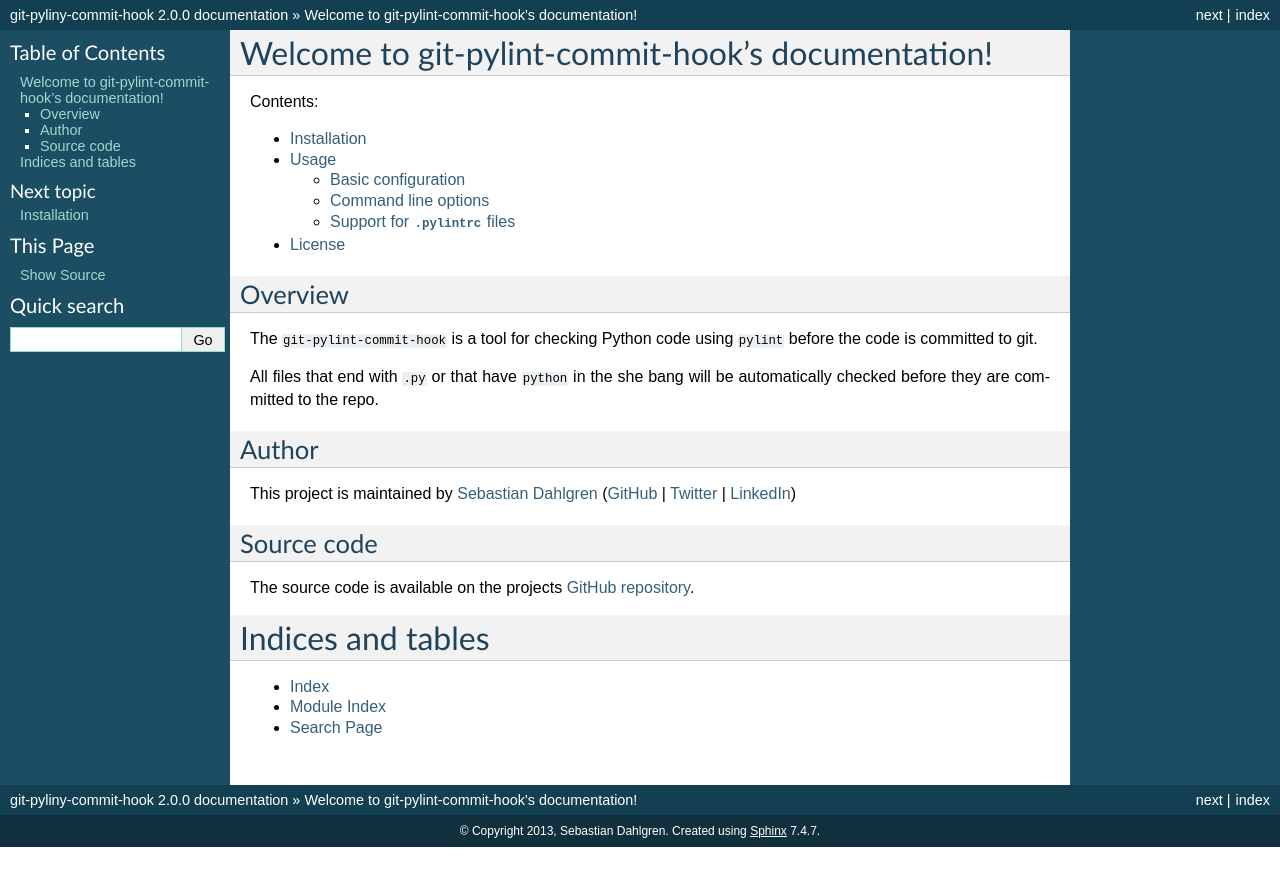
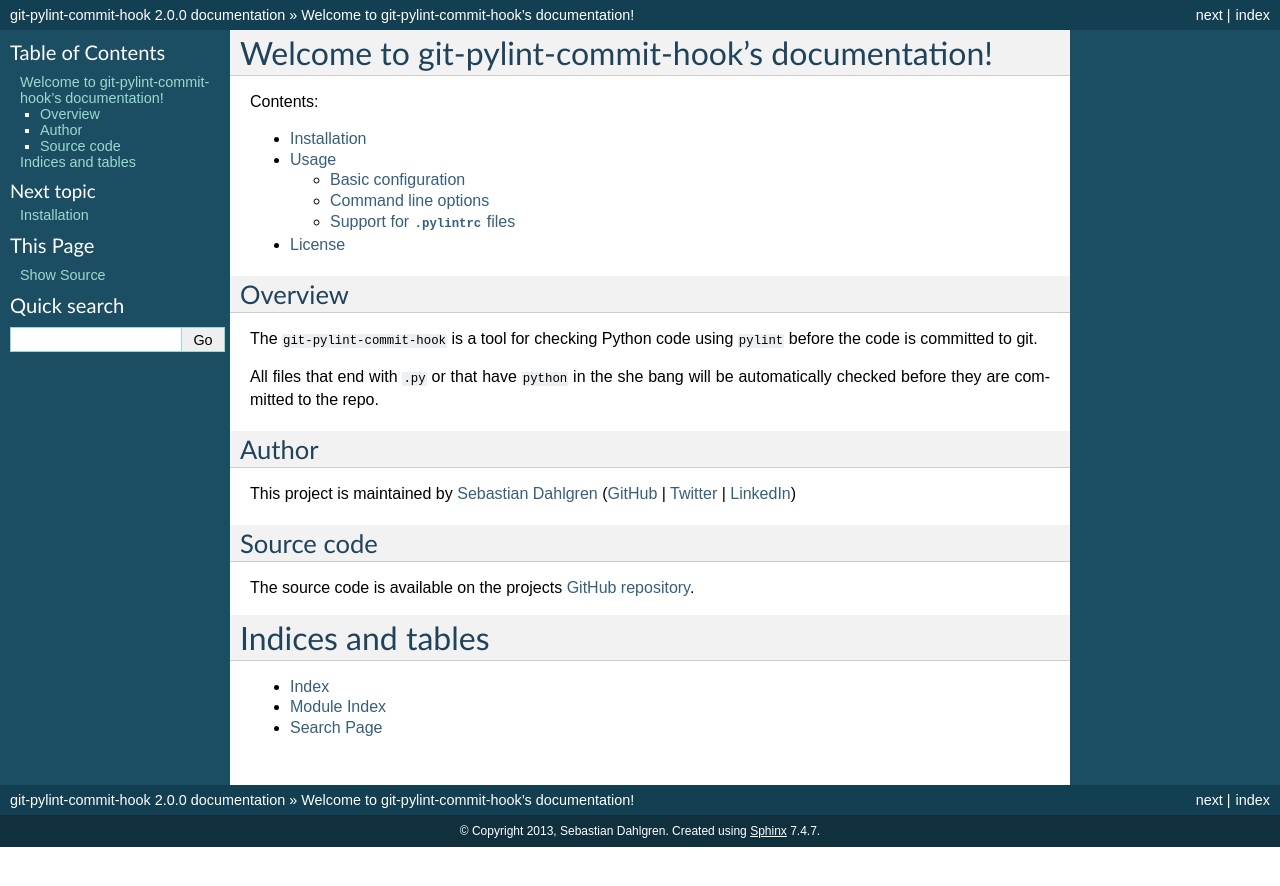
Before and after one commit to sebdah/git-pylint-commit-hook, a Sphinx documentation site: the page built from docs/index.rst, in a window 1280 px wide. Shown: the top 886 px of the page. Built offline with Sphinx 7.4.7, drawn with Linux system fonts in a browser that asks for light colours.

Commit message:
r/pyliny/pylint/g

```diff
--- a/docs/conf.py
+++ b/docs/conf.py
@@ -1,6 +1,6 @@
 # -*- coding: utf-8 -*-
 #
-# git-pyliny-commit-hook documentation build configuration file, created by
+# git-pylint-commit-hook documentation build configuration file, created by
 # sphinx-quickstart on Fri Dec  6 12:58:30 2013.
 #
 # This file is execfile()d with the current directory set to its containing dir.
@@ -40,7 +40,7 @@ source_suffix = '.rst'
 master_doc = 'index'
 
 # General information about the project.
-project = u'git-pyliny-commit-hook'
+project = u'git-pylint-commit-hook'
 copyright = u'2013, Sebastian Dahlgren'
 
 # The version info for the project you're documenting, acts as replacement for
@@ -164,7 +164,7 @@ html_static_path = ['_static']
 #html_file_suffix = None
 
 # Output file base name for HTML help builder.
-htmlhelp_basename = 'git-pyliny-commit-hookdoc'
+htmlhelp_basename = 'git-pylint-commit-hookdoc'
 
 
 # -- Options for LaTeX output --------------------------------------------------
@@ -183,7 +183,7 @@ latex_elements = {
 # Grouping the document tree into LaTeX files. List of tuples
 # (source start file, target name, title, author, documentclass [howto/manual]).
 latex_documents = [
-  ('index', 'git-pyliny-commit-hook.tex', u'git-pyliny-commit-hook Documentation',
+  ('index', 'git-pylint-commit-hook.tex', u'git-pylint-commit-hook Documentation',
    u'Sebastian Dahlgren', 'manual'),
 ]
 
@@ -213,7 +213,7 @@ latex_documents = [
 # One entry per manual page. List of tuples
 # (source start file, name, description, authors, manual section).
 man_pages = [
-    ('index', 'git-pyliny-commit-hook', u'git-pyliny-commit-hook Documentation',
+    ('index', 'git-pylint-commit-hook', u'git-pylint-commit-hook Documentation',
      [u'Sebastian Dahlgren'], 1)
 ]
 
@@ -227,8 +227,8 @@ man_pages = [
 # (source start file, target name, title, author,
 #  dir menu entry, description, category)
 texinfo_documents = [
-  ('index', 'git-pyliny-commit-hook', u'git-pyliny-commit-hook Documentation',
-   u'Sebastian Dahlgren', 'git-pyliny-commit-hook', 'One line description of project.',
+  ('index', 'git-pylint-commit-hook', u'git-pylint-commit-hook Documentation',
+   u'Sebastian Dahlgren', 'git-pylint-commit-hook', 'One line description of project.',
    'Miscellaneous'),
 ]
 
```
